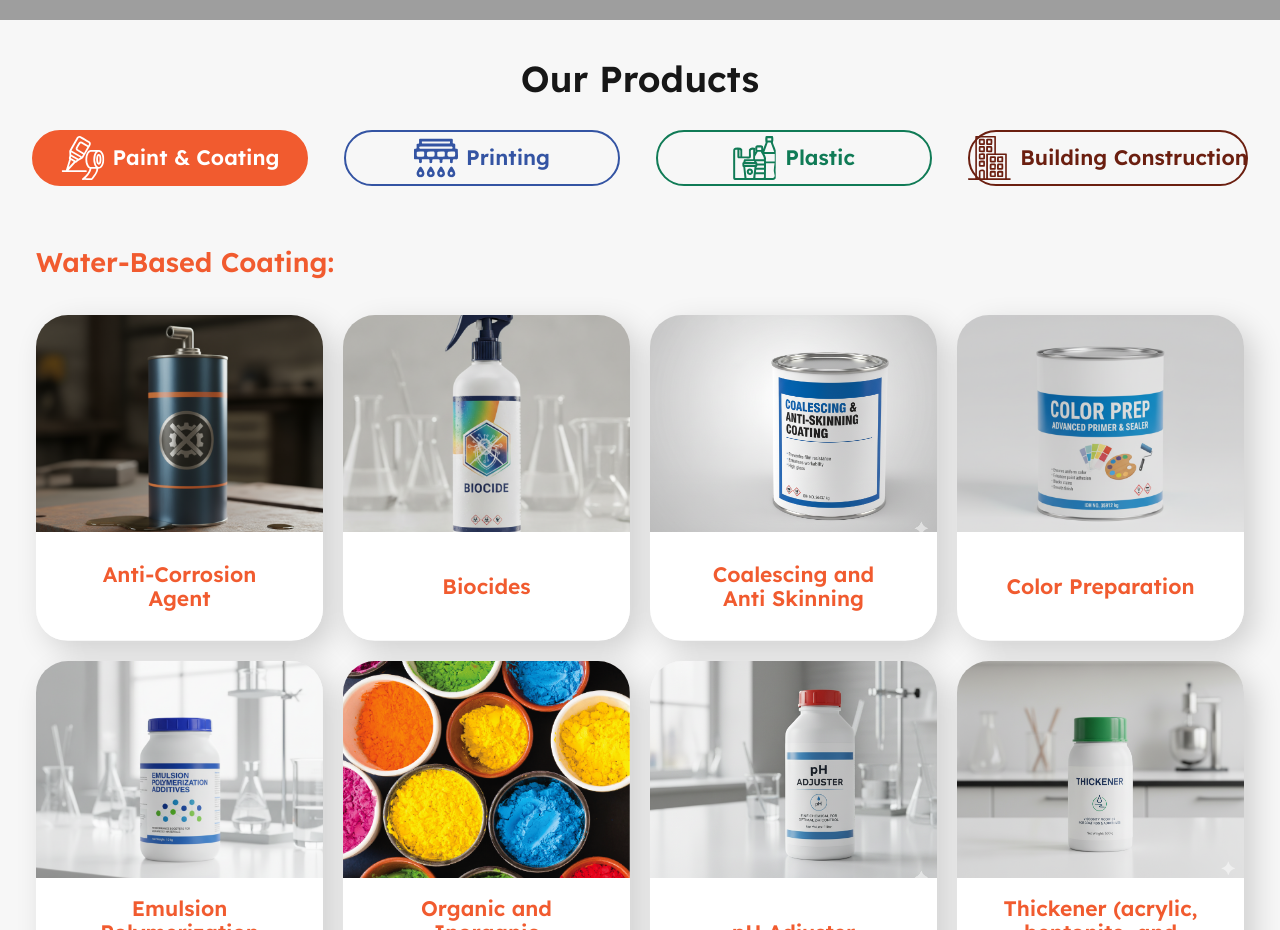
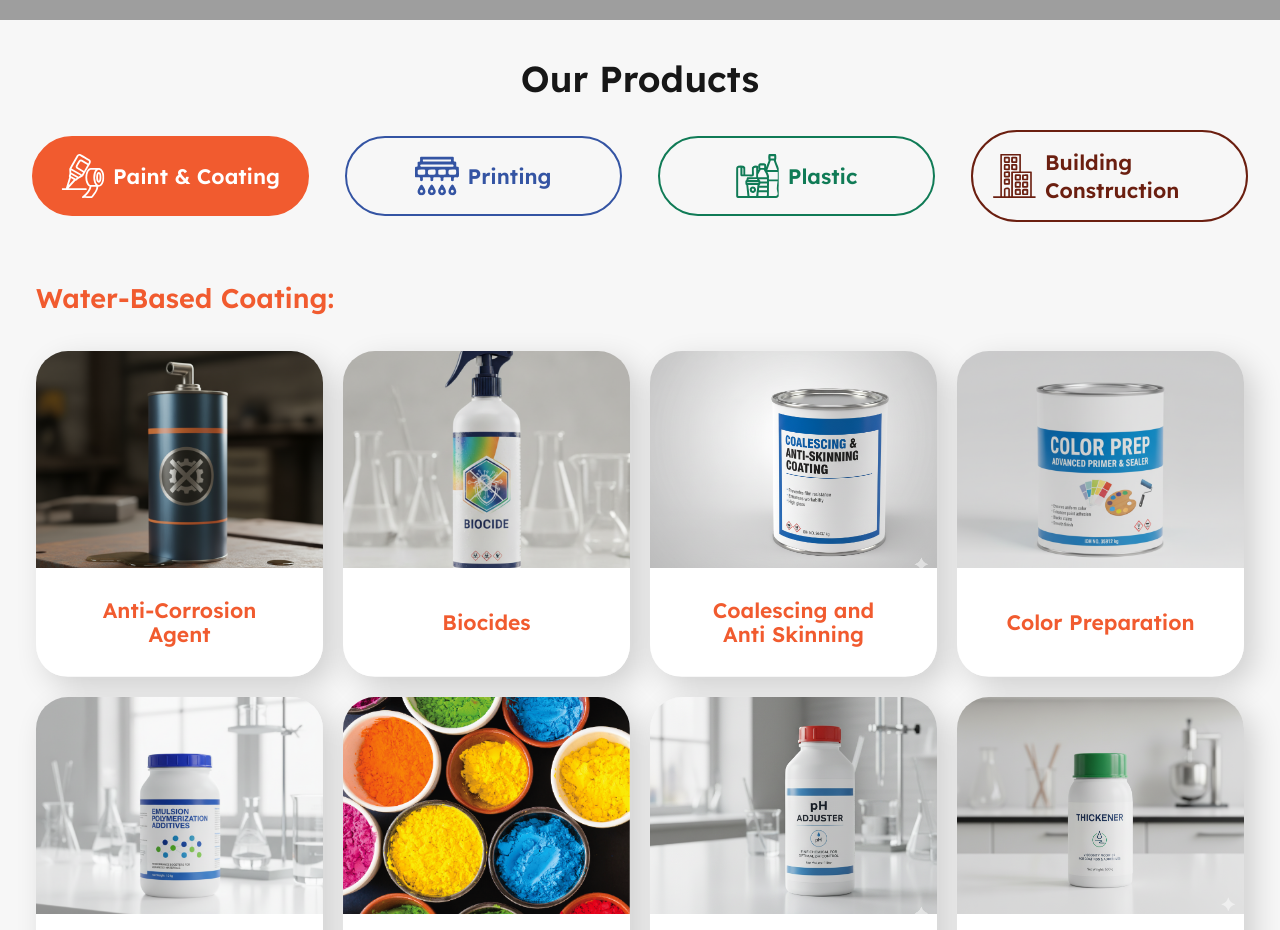
Before and after one commit to t1mzzz/ikwp, a Next.js app: page /products in a window 1280 px wide. Shown: the part 780-1710 px from the top of the page. Built offline with nearby package versions, Linux system fonts and the light colour scheme; grey boxes are pictures that could not be loaded.

Commit message:
Add out directory

```diff
--- a/src/app/products/ProductCatalog.tsx
+++ b/src/app/products/ProductCatalog.tsx
@@ -62,13 +62,13 @@ export default function ProductCatalog() {
       >
         Our Products
       </div>
-      <div className="w-full flex p-2 md:p-0 gap-2 md:gap-9 2xl:gap-12 justify-left md:place-items-center md:justify-center overflow-x-scroll">
+      <div className="w-full flex p-2 md:p-0 gap-2 md:gap-9 2xl:gap-12 justify-left md:place-items-center md:justify-center overflow-x-scroll md:overflow-auto">
         {productCategories.map((category) => {
           const Icon = category.icon;
           return (
             <button
               key={category.category}
-              className={`w-full md:w-[280px] 2xl:w-[420px] px-4 md:px-5 2xl:px-8 py-1 2xl:py-2 gap-2 2xl:gap-4 text-[12px] md:text-[21px] 2xl:text-[32px] rounded-full whitespace-nowrap flex place-items-center items-center justify-center font-semibold border-1 md:border-2 2xl:border-3 ${
+              className={`w-full md:w-[280px] 2xl:w-[420px] px-4 md:px-5 2xl:px-8 py-4 2xl:py-2 gap-2 2xl:gap-4 text-[12px] md:text-[21px] 2xl:text-[32px] rounded-full whitespace-nowrap md:whitespace-normal flex place-items-center items-center justify-center font-semibold border-1 md:border-2 2xl:border-3 ${
                 borderColorClasses[category.color]
               } hover:cursor-pointer ${
                 productCategory === category
@@ -83,7 +83,7 @@ export default function ProductCatalog() {
                   style={{ color: `${category.color}` }}
                 />
               </div>
-              <div className="text-left">{category.name}</div>
+              <div className="text-left leading-7">{category.name}</div>
             </button>
           );
         })}
```
Also changed, not shown: 8 other files (tests, documents, lock files or other folders).
